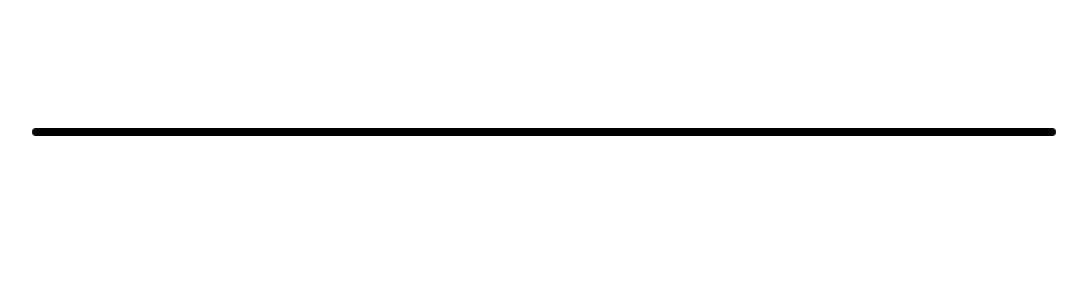
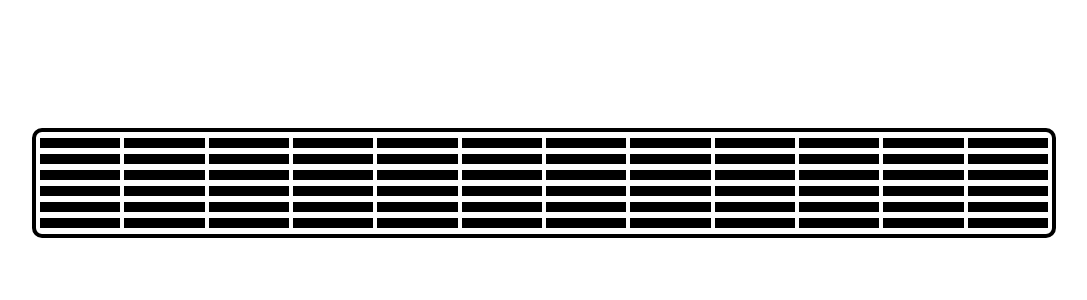
Before and after one commit to joeymariano/guitar-grid, a React (Create React App) app: page / in a window 1280 px wide. Shown: the top 300 px of the page, without its empty margins (96-1183 px from the left). Built offline with nearby package versions, Linux system fonts and the light colour scheme.

Commit message:
notes are now looking good

```diff
--- a/src/components/fretboard.js
+++ b/src/components/fretboard.js
@@ -1,21 +1,23 @@
 import React, { Component } from 'react'
 import Strng from './string'
-import './fretboard.css';
+import './fretboard.css'
 
 class Fretboard extends Component {
   constructor(props){
   	super(props)
-  	this.state = { tuning: ['E2','A2', 'D3', 'G3', 'B3', 'E4'] }
+  	this.state = {  tuning: ['E2','A2', 'D3', 'G3', 'B3', 'E4'],
+                    frets: 24 }
   }
 
-  stringList(tuning){
-  	tuning.map( () => <Strng /> )
+  renderStrings = (tuning) => {
+  	return this.state.tuning.reverse().map( (stringName, idx) =>
+      <Strng stringName={stringName} key={idx}/> )
   }
 
   render() {
     return (
     	<div class='fretboard'>
-    	{ this.stringList(this.state.tuning)}
+    		{ this.renderStrings() }
     	</div>
      )
   }
--- a/src/components/note.css
+++ b/src/components/note.css
@@ -0,0 +1,7 @@
+.note{
+  grid-row-start: 1;
+  grid-row-end: 12;
+
+  height: 10px;
+	background-color: black;
+}
--- a/src/components/note.js
+++ b/src/components/note.js
@@ -0,0 +1,10 @@
+import React from 'react'
+import './note.css'
+
+function Note(props){
+	return( <div class="note" key={props.key}>
+						{props.stringName}
+					</div> )
+}
+
+export default Note
--- a/src/components/string.css
+++ b/src/components/string.css
@@ -0,0 +1,6 @@
+.string{
+	display: grid;
+	grid-gap: 0px 4px;
+
+	margin: 6px 4px 6px 4px;
+}
--- a/src/components/string.js
+++ b/src/components/string.js
@@ -2,6 +2,21 @@ import React from 'react'
 import Note from './note'
 import './string.css'
 
-export default function Strng(){
-	return <Note />
+function Strng(props){
+	return( <div class="string" key={props.key}>
+						<Note name={props.stringName} />
+						<Note />
+						<Note />
+						<Note />
+						<Note />
+						<Note />
+						<Note />
+						<Note />
+						<Note />
+						<Note />
+						<Note />
+						<Note />
+					</div> )
 }
+
+export default Strng
```
